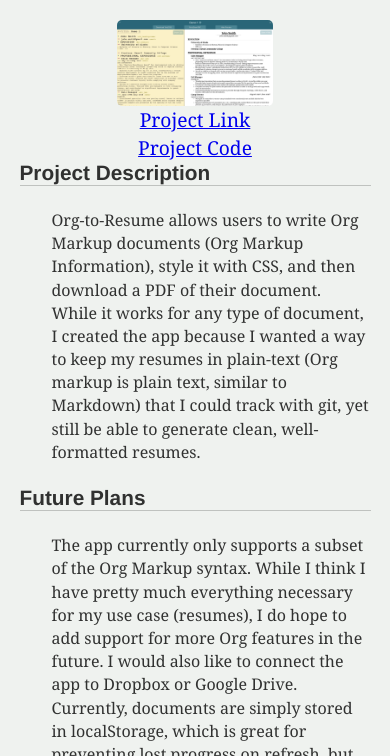
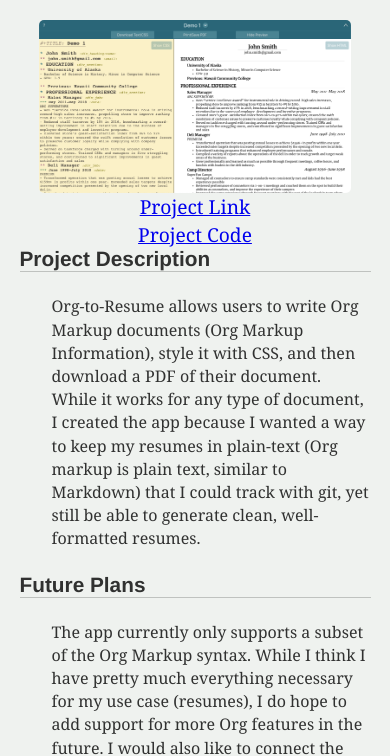
Before and after one commit to gainhad/portfolio, a Gatsby site: page /projects/web-apps/org-to-resume/ in a window 390 px wide. Shown: the part 88-844 px from the top of the page. Built offline with nearby package versions, Linux system fonts and the light colour scheme; Gatsby itself is replaced by a stand-in of ours; some packages are replaced by stand-ins of ours.

Commit message:
Fixed project page for mobile

```diff
--- a/src/templates/project-page.module.scss
+++ b/src/templates/project-page.module.scss
@@ -5,7 +5,7 @@
   display: flex;
   flex-direction: column;
   align-items: center;
-  height: max-content;
+  height: 100%;
   font-size: 100%;
   h1 {
     font-size: 1.3rem;
@@ -38,10 +38,19 @@
   display: flex;
   width: 40vw;
   flex-wrap: wrap;
+  flex-shrink: 0;
   justify-content: space-around;
 }
 
 .topImage {
-  width: max(40vw);
+  width: 40vw;
+  flex-shrink: 0;
   border-radius: 5px;
+  transition: width .2s;
 }
+
+@media (max-width: 600px) {
+  .topImage {
+    width: 80vw;
+  }
+}
```
